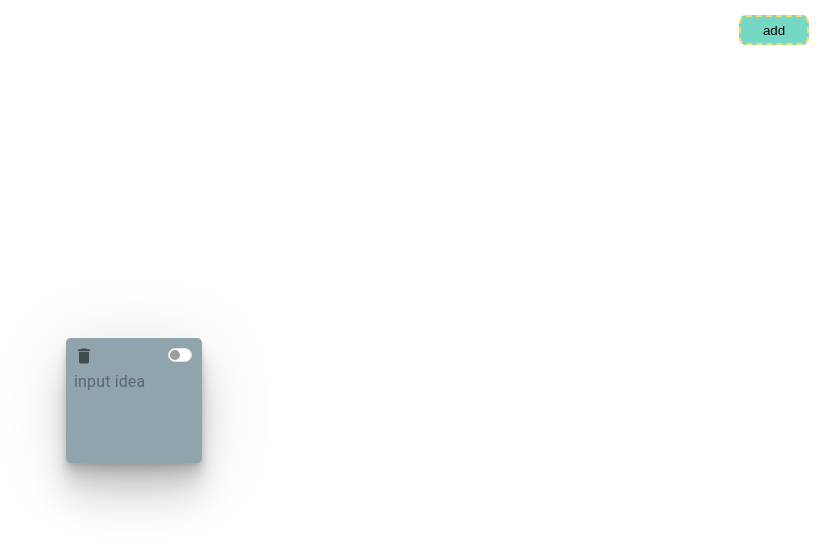
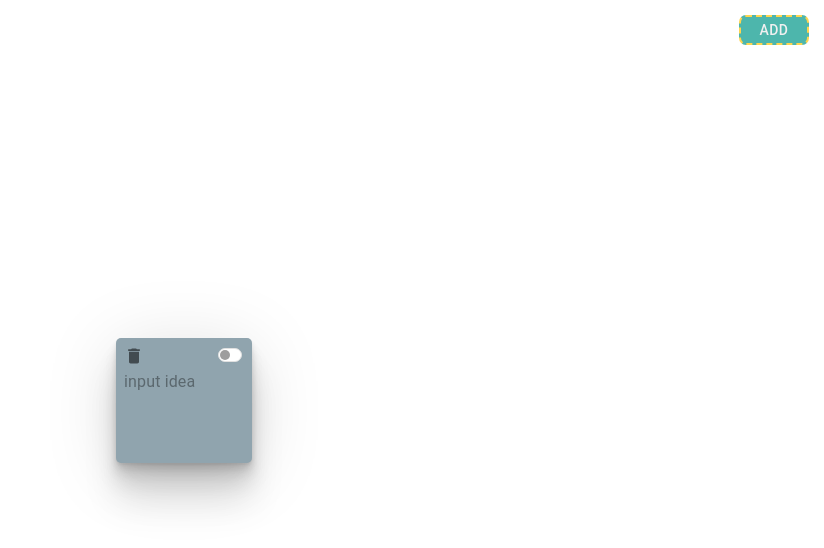
Before and after one commit to YusukeSato14/draggable-test, a React (Create React App) app in the folder app/: page / in a window 1280 px wide. Shown: the top 548 px of the page, without its empty margins (456-1280 px from the left). Built offline with nearby package versions, Linux system fonts and the light colour scheme.

Commit message:
addボタンにmuiを適用

```diff
--- a/app/src/assets/App.css
+++ b/app/src/assets/App.css
@@ -22,14 +22,12 @@
     0 10.1px 74px rgba(0, 0, 0, 0.13);
 }
 
-.add-button {
-  float: right;
-  margin:15px;
-  border: 2px dashed #F7DC6F;
-  background-color: #76D7C4;
-  border-radius: 7px;
-  height: 30px;
-  width: 70px;
+.menu {
+  height: 64px;
+  width: 100vw;
+  position: absolute;
+  display: flex;
+  flex-direction: row-reverse;
 }
 
 .delete-button {
--- a/app/src/components/Menu.tsx
+++ b/app/src/components/Menu.tsx
@@ -1,12 +1,40 @@
+import { Button } from "@material-ui/core";
+import { styled } from "@material-ui/styles";
 import { MouseEventHandler } from "react";
 
 type Props = {
   addCard: MouseEventHandler,
-}
+};
+
+const AddButton = styled(Button)({
+  margin: '15px',
+  color: '#f0f0f0',
+  border: '2px dashed #FFD54F',
+  backgroundColor: '#4DB6AC',
+  borderRadius: '7px',
+  height: '30px',
+  width: '70px',
+  boxShadow: 'none',
+  '&:hover': {
+    backgroundColor: '#4DB6AC',
+    borderColor: '#FFB74D',
+    boxShadow: 'none',
+  },
+  '&:active': {
+    boxShadow: 'none',
+    backgroundColor: '#4DB6AC',
+    borderColor: '#4FC3F7',
+  },
+  '&:focus': {
+    boxShadow: '0 0 0 0.2rem rgba(0,123,255,.5)',
+  },
+});
 
 const Menu = ({ addCard }: Props) => {
   return (
-    <button className="add-button" onClick={addCard}>add</button>
+    <div className="menu">
+      <AddButton variant="contained" onClick={addCard}>add</AddButton>
+    </div>
   );
 };
 
```
